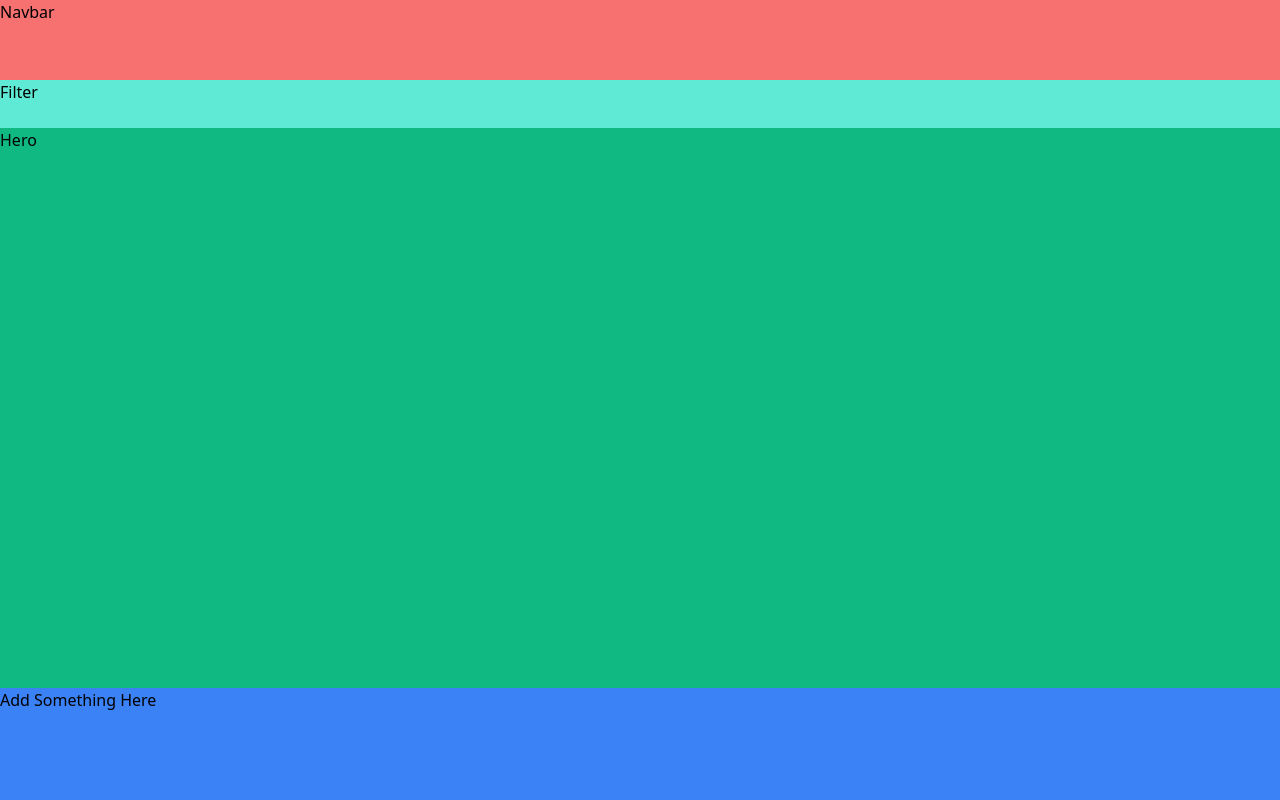
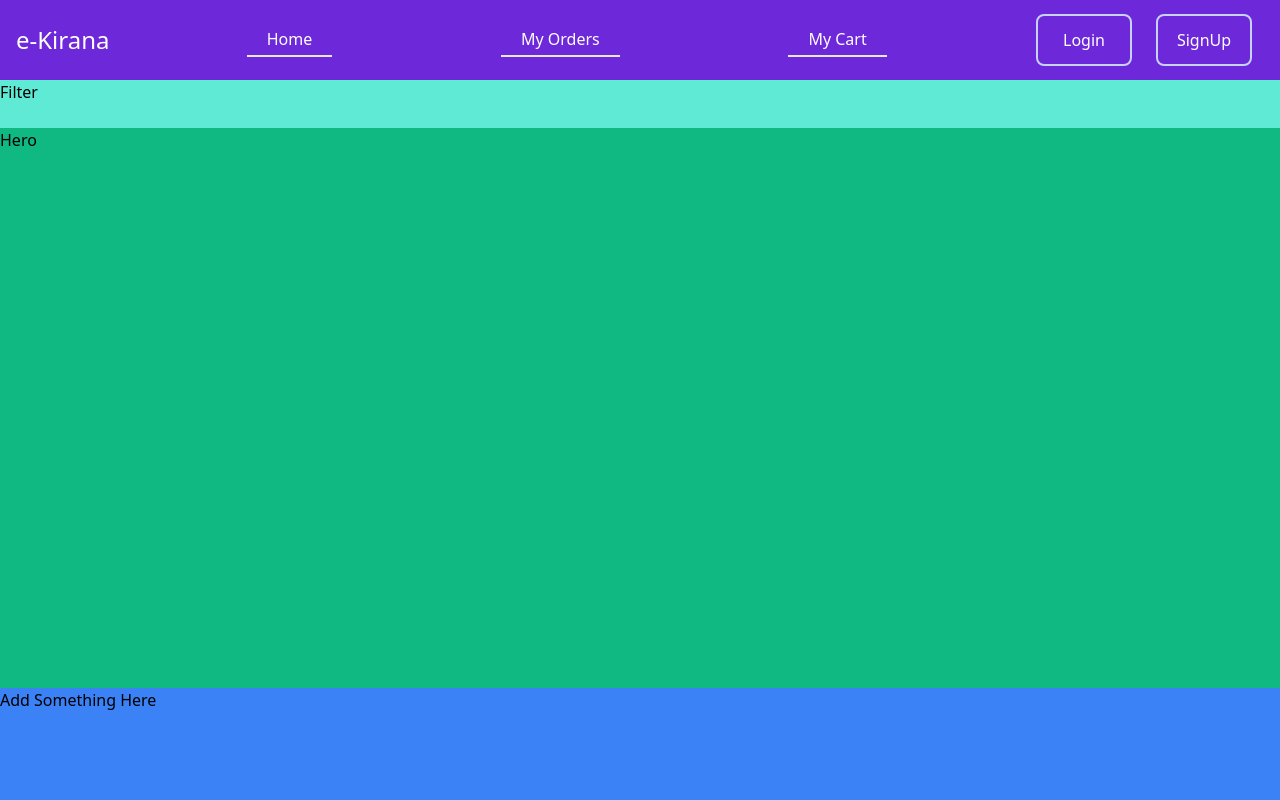
Before and after one commit to Subham-Beura/ekirana, a Next.js app: page / in a window 1280 px wide. Shown: the top 800 px of the page. Built offline with nearby package versions, Linux system fonts and the light colour scheme.

Commit message:
Style Navbar

```diff
--- a/components/Navbar.tsx
+++ b/components/Navbar.tsx
@@ -1,8 +1,19 @@
+import Link from "next/link"
+
 const Navbar = () => {
     return (
-        <div className="h-20 bg-red-400">
-        Navbar
+        <div className="md:h-20  bg-violet-700 text-white px-4 flex justify-between items-center ">
+            <h1 className="text-2xl">e-Kirana</h1>
+            <ul className=" hidden md:flex w-[50vw] mx-10  justify-between items-center  ">
+                <Link href={"#"} className="boprder-2 px-5  py-1  border-b-2 text-center"><li>Home</li></Link>
+                <Link href={"#"} className="boprder-2 px-5  py-1  border-b-2 text-center"><li>My Orders</li></Link>
+                <Link href={"#"} className="boprder-2 px-5  py-1  border-b-2 text-center"><li>My Cart</li></Link>
+            </ul>
+            <div>
+                <button className="button md:w-24 ">Login</button>
+                <button className="button md:w-24 ">SignUp</button>
 
+            </div>
         </div>
     )
 
--- a/styles/globals.css
+++ b/styles/globals.css
@@ -1,3 +1,7 @@
 @tailwind base;
 @tailwind components;
 @tailwind utilities;
+.button{
+    @apply p-3 mx-1 md:mx-3 md:border-2 border-indigo-200 rounded-lg
+
+}
```
